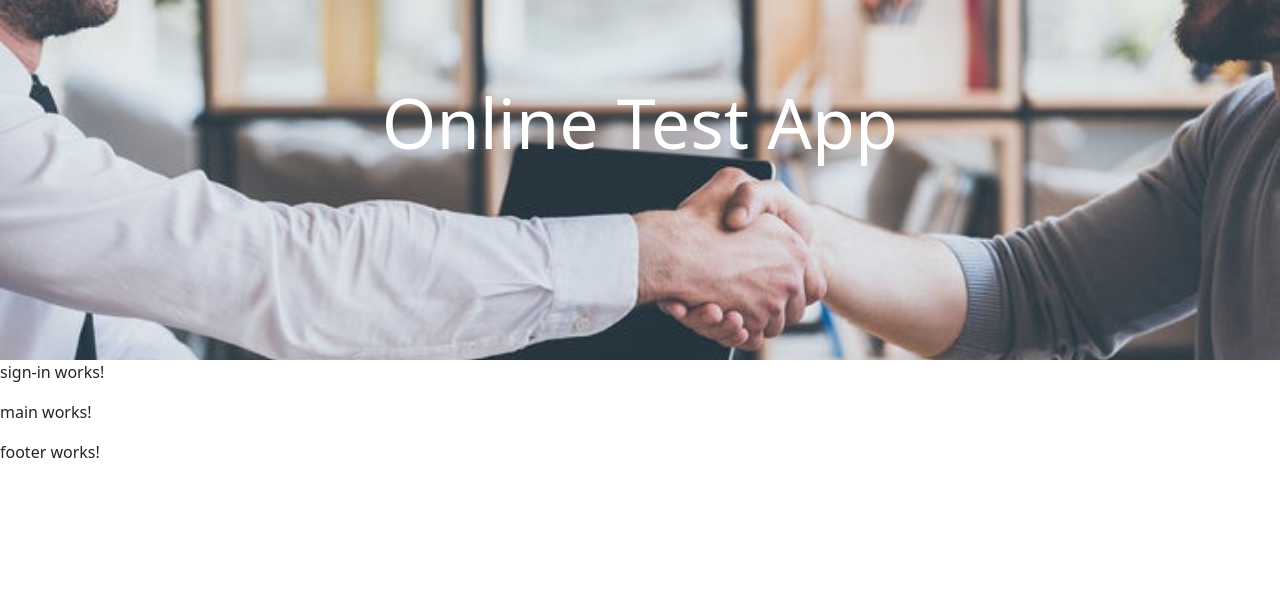
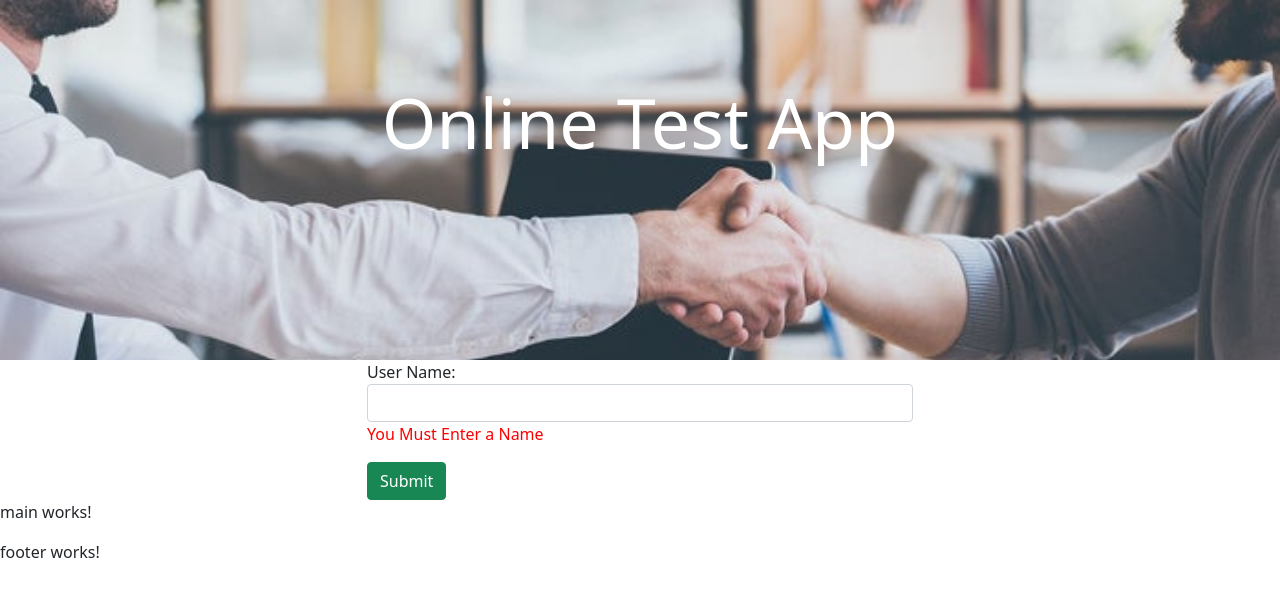
Before and after one commit to kt-fi/mean-online-test-project, an Angular app: page / in a window 1280 px wide. Shown: the top 596 px of the page. Built offline with nearby package versions, Linux system fonts and the light colour scheme.

Commit message:
basic sign in form template

```diff
--- a/src/app/sign-in/sign-in.component.html
+++ b/src/app/sign-in/sign-in.component.html
@@ -1 +1,16 @@
-<p>sign-in works!</p>
+<div class="container">
+    <div class="row justify-content-md-center">
+      <div class="col-md-6">
+       <form class="myForm">
+          <label for="username">User Name:</label>
+          <input class="form-control" type="text" name="username">
+          <div>
+            <p  style="color: red;">You Must Enter a Name</p>
+        </div>
+          <input type="submit" class="btn btn-success" value="Submit">
+      </form>
+      </div>
+  </div>
+
+
+  </div>
```
